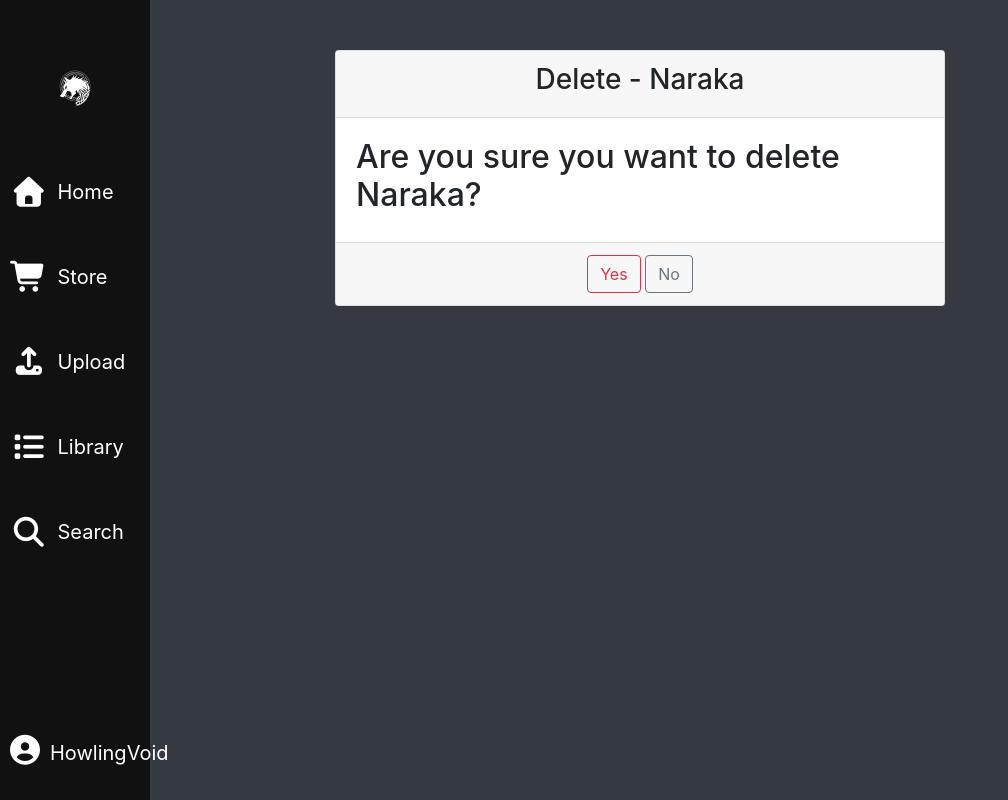
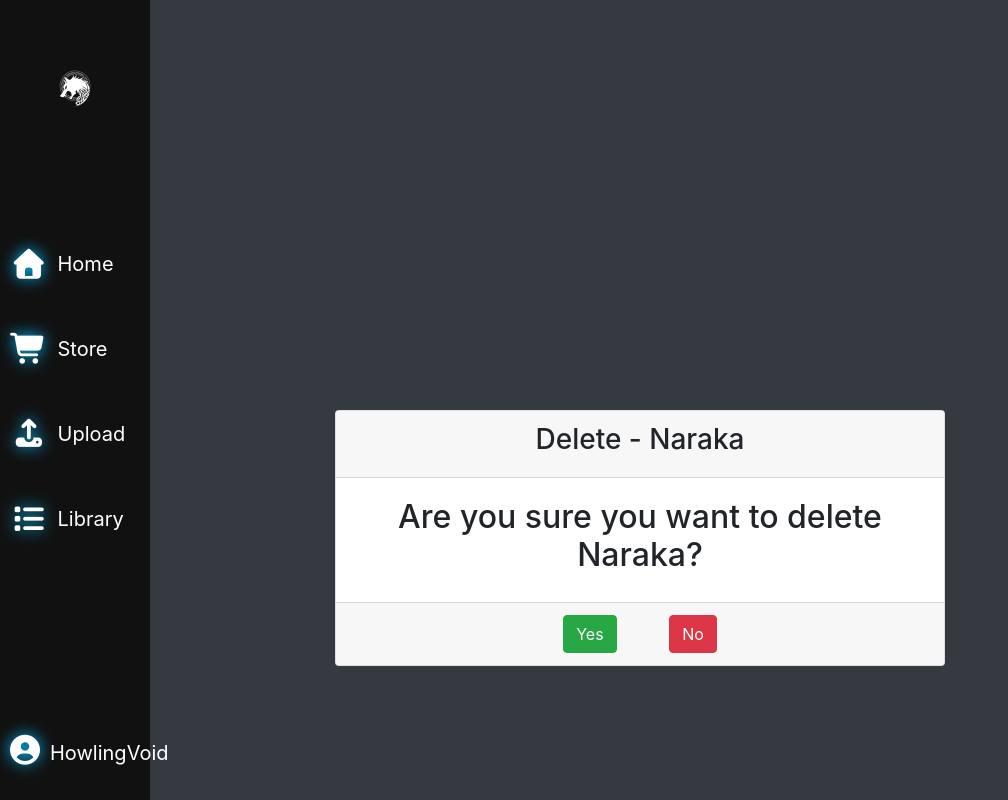
Before and after one commit to EternumVoid/howlingProject, a Django app: page /delete_game/4/ in a window 1280 px wide. Shown: the whole page, without its empty margins (0-1008 px from the left). Run offline with Django 4.2, Linux system fonts and the light colour scheme; a user stored in the database is signed in; data comes from the database, SQL or seed files in the repository; both versions use the stored data as it was after the commit; some libraries are stand-ins or nearby versions.

Commit message:
Last one, maybe ?

```diff
--- a/game/forms.py
+++ b/game/forms.py
@@ -8,6 +8,7 @@ class GameForm(forms.ModelForm):
     class Meta:
         model = Game
         fields = '__all__'
+        exclude = ['users']
         # fields = ['title', 'genre', 'developer', 'release_date', 'description', 'uploaded', 'price', 'image']
         widgets = {
             'title': TextInput(attrs={'placeholder': 'Enter the game title', 'class': 'form-control'}),
@@ -33,6 +34,7 @@ class GameUpdateForm(forms.ModelForm):
     class Meta:
         model = Game
         fields = '__all__'
+        exclude = ['users']
         # fields = ['title', 'genre', 'developer', 'release_date', 'description', 'price', 'image']
         widgets = {
             'title': TextInput(attrs={'placeholder': 'Enter the game title', 'class': 'form-control'}),
--- a/game/models.py
+++ b/game/models.py
@@ -17,8 +17,3 @@ class Game(models.Model):
 
     def __str__(self):
         return f'{self.title}'
-
-
-# class LibraryGame(models.Model):
-#
-#     game = models.ForeignKey(Game, on_delete=models.CASCADE)
--- a/game/urls.py
+++ b/game/urls.py
@@ -11,6 +11,6 @@ urlpatterns = [
     path('profile/', views.ProfileView.as_view(), name='profile'),
 
     path('purchase/<int:game_id>/', views.purchase_game, name='purchase_game'),
-    path('user_library/', views.library, name='user_library'),
+    # path('user_library/', views.library, name='user_library'),
 
 ]
--- a/game/views.py
+++ b/game/views.py
@@ -9,9 +9,6 @@ from django.views.generic.edit import BaseFormView
 from game.filters import GameFilters
 from game.forms import GameForm, GameUpdateForm
 from game.models import Game
-from user.models import Library
-
-from django.contrib import messages
 
 
 class GameCreateView(LoginRequiredMixin, PermissionRequiredMixin, CreateView):
@@ -29,6 +26,7 @@ class GameHomeView(ListView):
 
     def get_queryset(self):
         return Game.objects.filter(active=True)
+        # .order_by('title')
 
     def get_context_data(self, **kwargs):
         context = super().get_context_data(**kwargs)
@@ -37,6 +35,12 @@ class GameHomeView(ListView):
         get_all_games = my_filters.qs
         context['all_games'] = get_all_games
         context['form_filters'] = my_filters.form
+
+        # ##############################################################################
+        user = self.request.user
+        owned_games_ids = get_all_games.filter(users=user).values_list('id', flat=True)
+        context['owned_games_ids'] = list(owned_games_ids)
+
         return context
 
 
@@ -56,6 +60,13 @@ class GameListView(LoginRequiredMixin, ListView):
         context['all_games'] = self.get_queryset()
         context['uploaded_games'] = filtered_games.filter(uploaded=True)
         context['form_filters'] = my_filters.form
+
+        # #####################################################################
+        user = self.request.user
+        games = Game.objects.filter(users=user)
+        game_count = games.count()
+        context['library_games'] = games
+        context['game_count'] = game_count
 
         return context
 
@@ -78,7 +89,27 @@ class GameDeteleView(LoginRequiredMixin, PermissionRequiredMixin, DeleteView):
 class ProfileView(LoginRequiredMixin, ListView):
     template_name = 'registration/profile.html'
     model = User
+
     # success_url = reverse_lazy('home_page')
+
+    # ############################################################################################
+    def get_queryset(self):
+        return Game.objects.filter(active=True)
+
+    def get_context_data(self, **kwargs):
+        context = super().get_context_data(**kwargs)
+
+        user = self.request.user
+        games = Game.objects.filter(users=user)
+        game_count = games.count()
+        context['game_count'] = game_count
+
+        my_filters = GameFilters(self.request.GET, queryset=self.get_queryset())
+        filtered_games = my_filters.qs
+        uploaded_games_count = filtered_games.filter(uploaded=True).count()
+        context['uploaded_games_count'] = uploaded_games_count
+
+        return context
 
 
 # ############################################################################################
@@ -95,18 +126,17 @@ def purchase_game(request, game_id):
     else:
         return redirect('store')
 
+# @login_required
+# def library(request):
+#     user = request.user
+#     games = Game.objects.filter(users=user)
+#     game_count = games.count()
+#     context = {
+#         'library_games': games,
+#         'game_count': game_count,
+#     }
 
-@login_required
-def library(request):
-    user = request.user
-    games = Game.objects.filter(users=user)
-    game_count = games.count()
-    context = {
-        'library_games': games,
-        'game_count': game_count,
-    }
+# games = Game.objects.filter(users__in=[request.user])
+# context = {'library_games': games}
 
-    # games = Game.objects.filter(users__in=[request.user])
-    # context = {'library_games': games}
-
-    return render(request, 'game/library.html', context)
+# return render(request, 'game/library.html', context)
--- a/howlingProject/urls.py
+++ b/howlingProject/urls.py
@@ -20,13 +20,14 @@ from django.contrib import admin
 from django.contrib.auth import views
 from django.urls import path, include
 
-from user.forms import AuthenticationNewForm
+from user.forms import AuthenticationNewForm, PasswordChangeForm
 
 urlpatterns = [
     path('admin/', admin.site.urls),
     path('', include('game.urls')),
     path('', include('home.urls')),
     path("login/", views.LoginView.as_view(form_class=AuthenticationNewForm), name="login"),
+    path("password_change/", views.PasswordChangeView.as_view(form_class=PasswordChangeForm), name="password_change"),
 
     path('', include('django.contrib.auth.urls')),
 
--- a/templates/game/delete_game.html
+++ b/templates/game/delete_game.html
@@ -1,8 +1,12 @@
 {% extends 'base.html' %}
+{% load static %}
 
 {% block title %} Delete - {{ game }} {% endblock %}
 
 {% block content %}
+
+    <link rel="stylesheet" type="text/css" href="{% static 'css/upload.css' %}">
+    <br><br><br><br><br><br><br><br><br><br><br><br><br><br><br>
 
     <div class="container-fluid">
         <div class="row">
@@ -13,12 +17,12 @@
                     </div>
                     <form method="post">
                         {% csrf_token %}
-                        <div class="card-body">
+                        <div class="card-body text-center">
                             <h2>Are you sure you want to delete {{ game }}?</h2>
                         </div>
                         <div class="card-footer text-center">
-                            <button type="submit" class="btn btn-outline-danger">Yes</button>
-                            <a href="{% url 'library' %}" class="btn btn-outline-secondary">No</a>
+                            <button type="submit" class="btn btn-success btn-glow-success">Yes</button>
+                            <a href="{% url 'library' %}" class="btn btn-danger btn-glow-danger ml-5">No</a>
                         </div>
                     </form>
                 </div>
--- a/templates/navbar.html
+++ b/templates/navbar.html
@@ -85,6 +85,17 @@
         .sidebar .last-button a i {
             margin-bottom: 5px;
         }
+
+        .glow {
+            text-shadow: 0 0 15px #00BAFDFF;
+            transition: text-shadow 0.15s ease-in-out;
+        }
+
+        .glow:hover {
+            text-shadow: 0 0 15px #00BAFDFF, 0 0 25px #00BAFDFF;
+        }
+
+
     </style>
 </head>
 <body>
@@ -93,16 +104,19 @@
         <img src="{% static 'logo.png' %}" alt="Logo">
         {#        <span>Howling</span>#}
     </div>
+
+    <br><br><br>
+
     <ul>
         <li>
             <a href="{% url 'home_page' %}" data-toggle="tooltip" data-placement="right">
-                <i class="fa fa-home" aria-hidden="true"></i>
+                <i class="fa fa-home glow" aria-hidden="true"></i>
                 <span>Home</span>
             </a>
         </li>
         <li>
             <a href="{% url 'store' %}" data-toggle="tooltip" data-placement="right">
-                <i class="fa fa-shopping-cart" aria-hidden="true"></i>
+                <i class="fa fa-shopping-cart glow" aria-hidden="true"></i>
                 <span>Store</span>
             </a>
         </li>
@@ -110,7 +124,7 @@
         {% if perms.game.add_game or perms.game.view_game or perms.game.change_game or perms.game.delete_game %}
             <li>
                 <a href="{% url 'create-game' %}" data-toggle="tooltip" data-placement="right">
-                    <i class="fas fa-upload"></i>
+                    <i class="fas fa-upload glow"></i>
                     <span>Upload</span>
                 </a>
             </li>
@@ -118,29 +132,28 @@
         {% if user.is_authenticated %}
             <li>
                 <a href="{% url 'library' %}" data-toggle="tooltip" data-placement="right">
-                    <i class="fa fa-list" aria-hidden="true"></i>
+                    <i class="fa fa-list glow" aria-hidden="true"></i>
                     <span>Library</span>
                 </a>
             </li>
         {% endif %}
-        <li>
-            <a href="#" data-toggle="tooltip" data-placement="right">
-                <i class="fas fa-search"></i>
-                <span>Search</span>
-            </a>
-        </li>
+{#        <li>#}
+{#            <a href="#" data-toggle="tooltip" data-placement="right">#}
+{#                <i class="fas fa-search glow"></i>#}
+{#                <span>Search</span>#}
+{#            </a>#}
+{#        </li>#}
 
 
         <li class="last-button">
             {% if user.is_authenticated %}
                 <a href="{% url 'profile' %}" data-toggle="tooltip" data-placement="right">
-                    <i class="fa fa-user-circle" aria-hidden="true"></i>
+                    <i class="fa fa-user-circle glow" aria-hidden="true"></i>
                     <span>{{ user.username }}</span>
                 </a>
             {% else %}
                 <a href="{% url 'login' %}" data-toggle="tooltip" data-placement="right">
-                    <i class="fa fa-user-circle" aria-hidden="true"></i>
-                    {#                    <span>User</span>#}
+                    <i class="fa fa-user-circle glow" aria-hidden="true"></i>
                 </a>
             {% endif %}
         </li>
--- a/templates/registration/login.html
+++ b/templates/registration/login.html
@@ -33,6 +33,7 @@
                     <div class="d-flex justify-content-center">
                         <button type="submit" class="btn btn-primary btn-glow-primary">Login</button>
                         <a href="{% url 'create-user' %}" class="btn btn-success btn-glow-success ml-5">Sign Up</a>
+                        <a href="{% url 'password_reset' %}" class="btn btn-danger btn-glow-danger ml-5">Forgot your password?</a>
                     </div>
 
                 </form>
--- a/user/models.py
+++ b/user/models.py
@@ -1,4 +1,4 @@
-from django.contrib.auth.models import User
+from django.contrib.auth.models import User, AbstractUser
 from django.db import models
 from game.models import Game
 
```
Also changed, not shown: templates/game/create_game.html (+7 -1 lines), templates/game/store.html (+7 -4 lines), templates/game/update_game.html (+6 -2 lines), templates/home/home_page.html (+23 -0 lines), templates/registration/create_user.html (+8 -3 lines), user/forms.py (+9 -0 lines), db.sqlite3.
